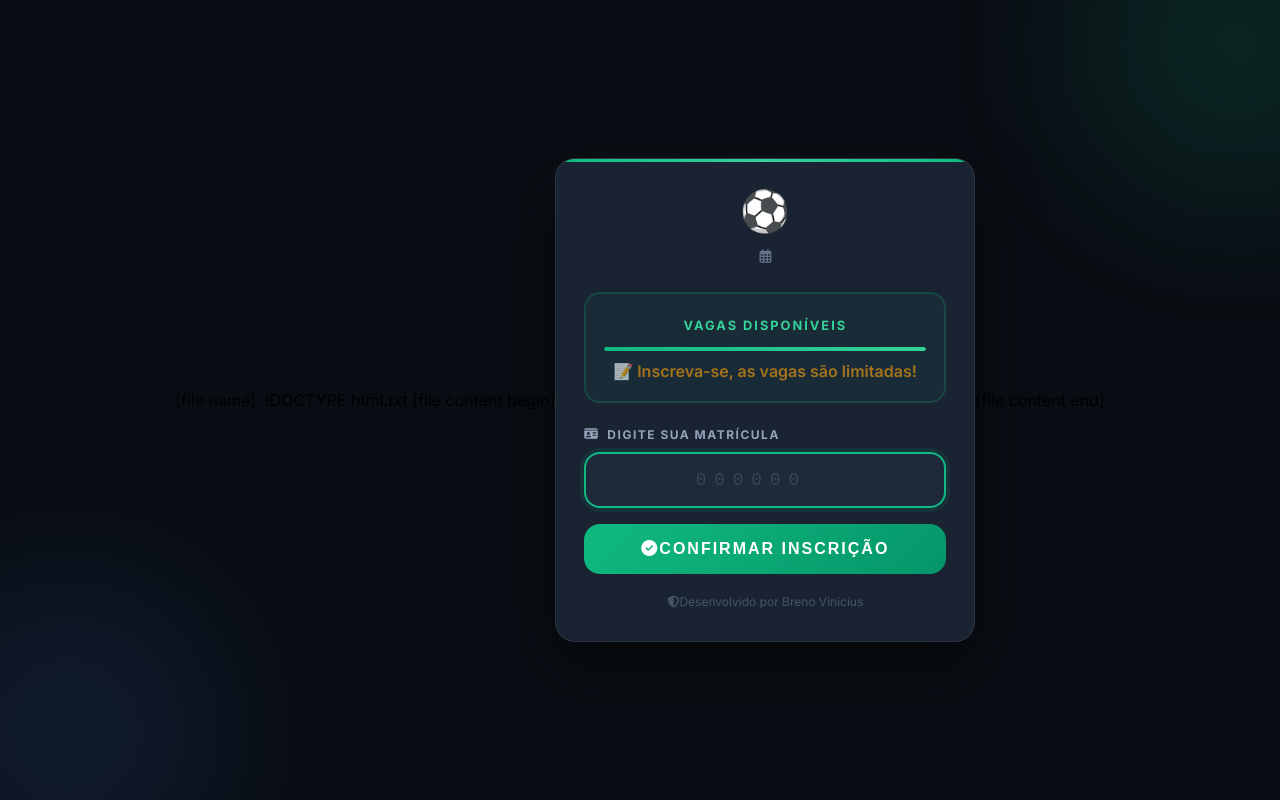
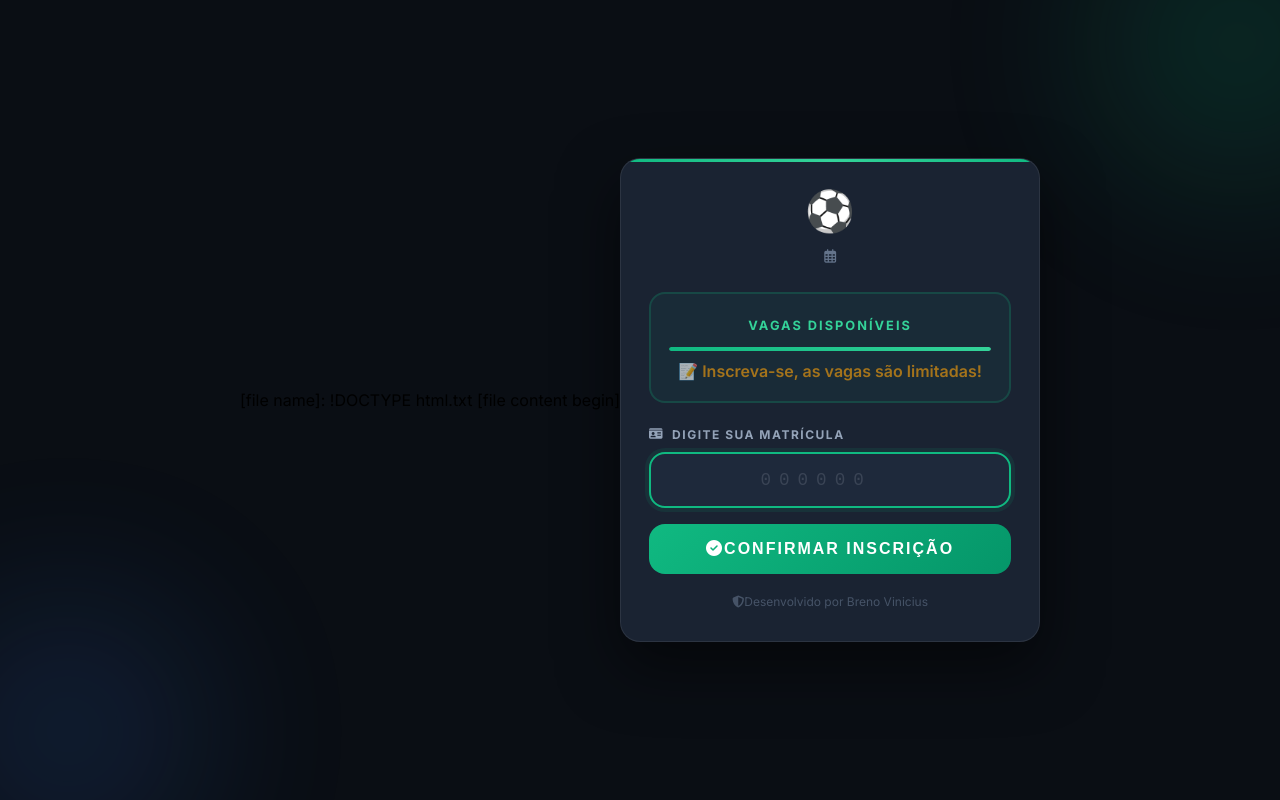
Before and after one commit to brenobucciarati/facilita.ai, a Flask app: template templates/public/inscricao.html in a window 1280 px wide. Run offline with Flask 3, Linux system fonts and the light colour scheme; the template is opened without the code that fills it, so the values that code supplies are empty.

Commit message:
Update inscricao.html

```diff
--- a/templates/public/inscricao.html
+++ b/templates/public/inscricao.html
@@ -926,4 +926,3 @@
     </script>
 </body>
 </html>
-[file content end]
```
